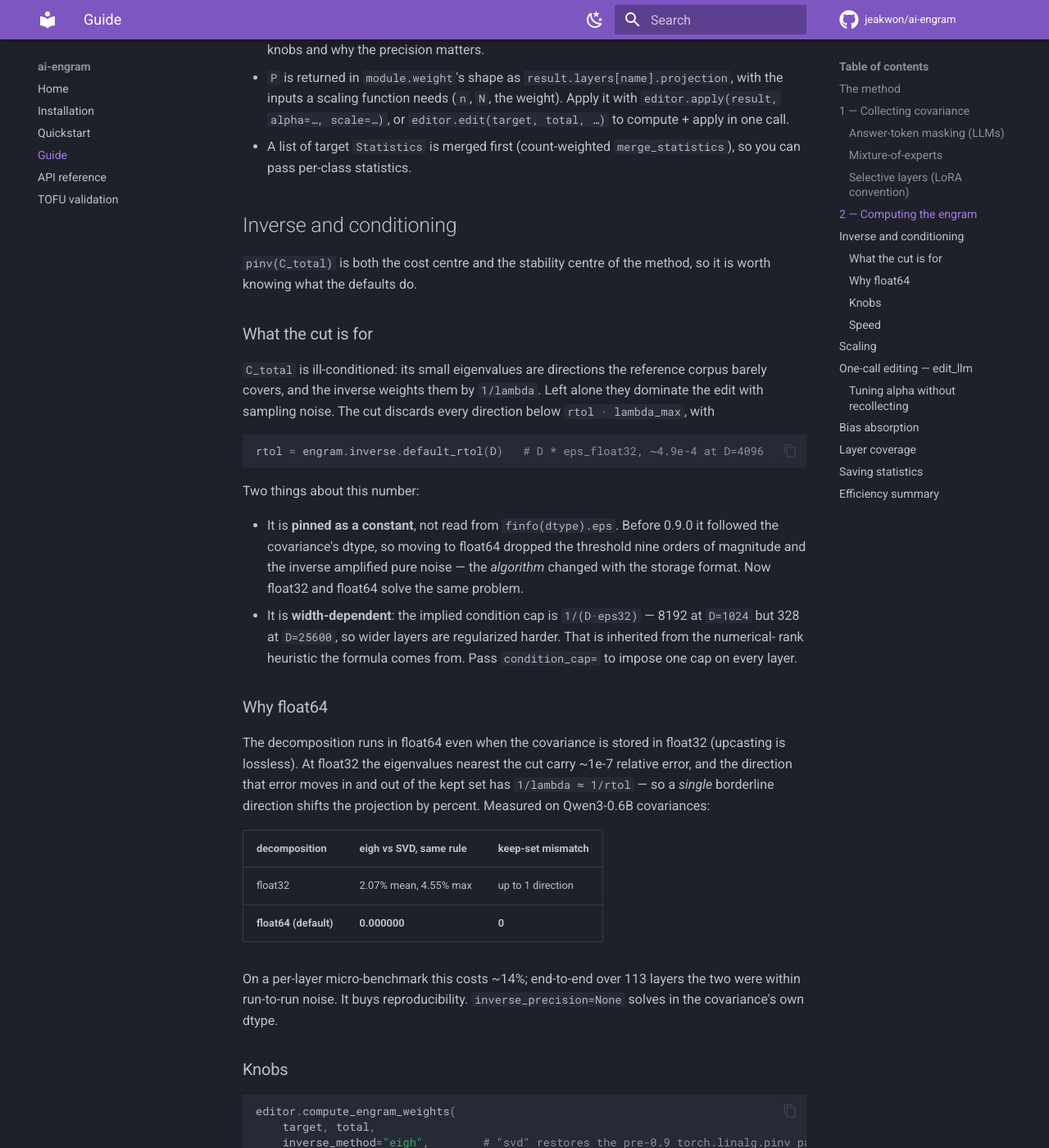
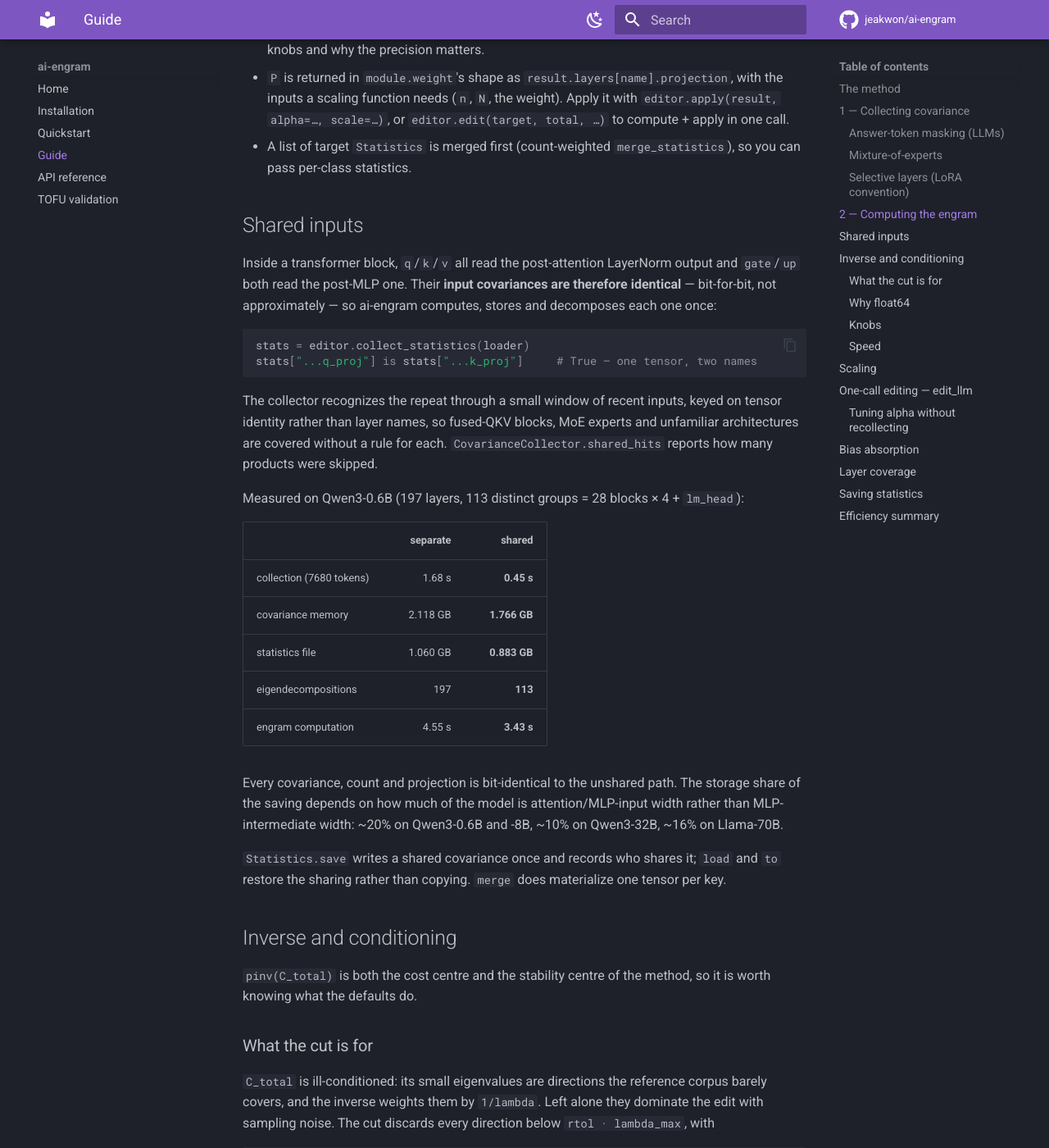
Before and after one commit to jeakwon/ai-engram, an MkDocs documentation site: the page built from docs/guide.md, in a window 1280 px wide and 1400 px high, scrolled down 3422 px. Shown: the whole window at 82% size. Built offline with MkDocs 1.6.1 and Material for MkDocs 9.7.7, drawn with Linux system fonts in a browser that asks for light colours; comment, search, counter and statistics services are not loaded; some of the changed text lies outside the part shown.

Commit message:
release: v0.10.0 — shared input covariances
Version bump, changelog and docs for the input-sharing work.

q/k/v read one tensor and gate/up another, so their covariances are identical. They are now
computed once (collection 1.68s -> 0.45s on Qwen3-0.6B), stored once (memory and file -16.6%)
and decomposed once (197 -> 113 eigendecompositions, engram 4.55s -> 3.43s). Every covariance,
count and projection is bit-identical to the unshared path.

Co-Authored-By: Claude Fable 5 <noreply@anthropic.com>
Claude-Session: https://claude.ai/code/session_01VhUyRSbspii4xLVUWFM7h5

````diff
--- a/docs/guide.md
+++ b/docs/guide.md
@@ -161,6 +161,39 @@ P = W @ C_target @ pinv(C_total)         # closed form, one pinv per layer (mean
   compute + apply in one call.
 - A list of target `Statistics` is merged first (count-weighted `merge_statistics`),
   so you can pass per-class statistics.
+
+## Shared inputs
+
+Inside a transformer block, `q`/`k`/`v` all read the post-attention LayerNorm output and
+`gate`/`up` both read the post-MLP one. Their **input covariances are therefore identical** —
+bit-for-bit, not approximately — so ai-engram computes, stores and decomposes each one once:
+
+```python
+stats = editor.collect_statistics(loader)
+stats["...q_proj"] is stats["...k_proj"]     # True — one tensor, two names
+```
+
+The collector recognizes the repeat through a small window of recent inputs, keyed on tensor
+identity rather than layer names, so fused-QKV blocks, MoE experts and unfamiliar architectures
+are covered without a rule for each. `CovarianceCollector.shared_hits` reports how many products
+were skipped.
+
+Measured on Qwen3-0.6B (197 layers, 113 distinct groups = 28 blocks × 4 + `lm_head`):
+
+| | separate | shared |
+|---|---:|---:|
+| collection (7680 tokens) | 1.68 s | **0.45 s** |
+| covariance memory | 2.118 GB | **1.766 GB** |
+| statistics file | 1.060 GB | **0.883 GB** |
+| eigendecompositions | 197 | **113** |
+| engram computation | 4.55 s | **3.43 s** |
+
+Every covariance, count and projection is bit-identical to the unshared path. The storage share
+of the saving depends on how much of the model is attention/MLP-input width rather than
+MLP-intermediate width: ~20% on Qwen3-0.6B and -8B, ~10% on Qwen3-32B, ~16% on Llama-70B.
+
+`Statistics.save` writes a shared covariance once and records who shares it; `load` and `to`
+restore the sharing rather than copying. `merge` does materialize one tensor per key.
 
 ## Inverse and conditioning
 
@@ -437,6 +470,7 @@ arbitrary contents round-trip exactly.
 | symmetric eigendecomposition | `inverse_method="eigh"` | 10-66x faster than the SVD `pinv` |
 | factored inverse application | `compute_engram_weights` | the `D×D` inverse is never materialized |
 | packed symmetric statistics | `Statistics.save` | half-size files, upper triangle bit-exact |
+| shared input covariances | collection, storage, inverse | q/k/v and gate/up computed, stored and decomposed once |
 | `inference_mode` / `no_grad` | both stages | no autograd overhead |
 | selective `target_modules` | collection | edit only what you need (LoRA convention) |
 | answer-token masking | `mask_fn` | covariance over relevant tokens only (any layer, incl. MoE) |
--- a/pyproject.toml
+++ b/pyproject.toml
@@ -4,7 +4,7 @@ build-backend = "hatchling.build"
 
 [project]
 name = "ai-engram"
-version = "0.9.0"
+version = "0.10.0"
 description = "Minimal, efficient covariance-based engram extraction for editing HuggingFace LLMs"
 readme = "README.md"
 requires-python = ">=3.9"
--- a/src/engram/__init__.py
+++ b/src/engram/__init__.py
@@ -55,4 +55,4 @@ __all__ = [
     "handler_for",
 ]
 
-__version__ = "0.9.0"
+__version__ = "0.10.0"
````
Also changed, not shown: CHANGELOG.md (+4 -1 lines), README.md (+1 -1 lines).
